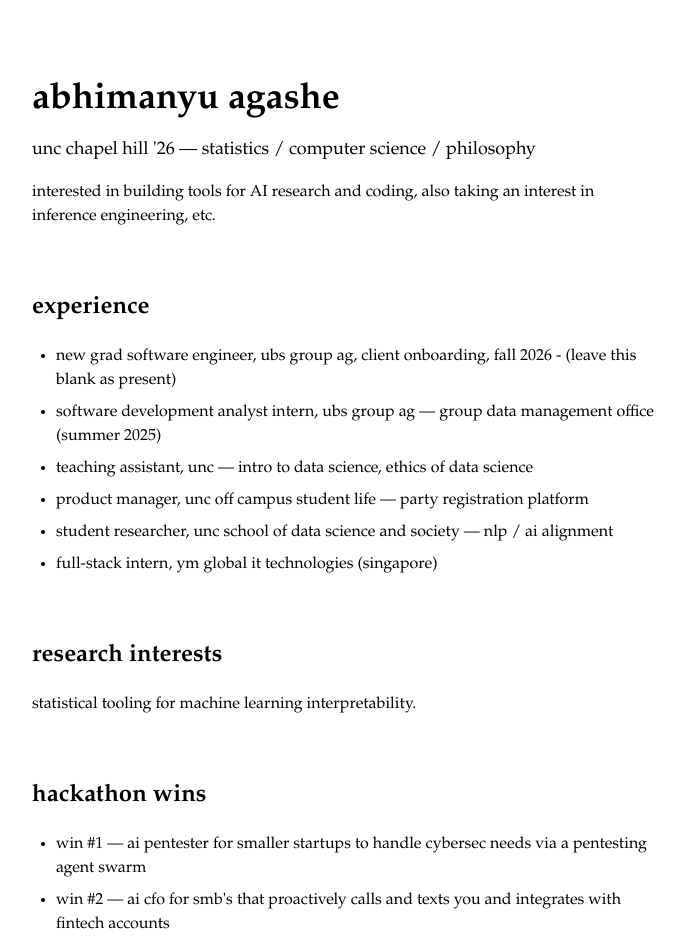
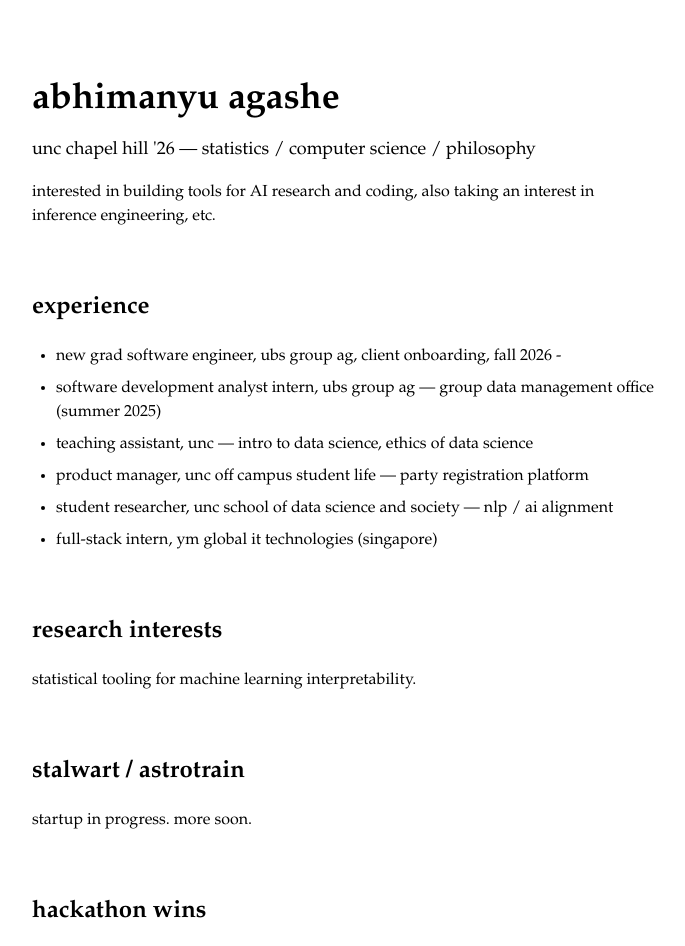
Before and after one commit to manyuagashe/manyuagashe.github.io, a React (Vite) app: page / in a window 1280 px wide. Shown: the top 946 px of the page, without its empty margins (296-981 px from the left). Built offline with nearby package versions, Linux system fonts and the light colour scheme; a web font is replaced by a local one.

Commit message:
Changes
Co-authored-by: manyuagashe <manyu@unc.edu>

```diff
--- a/src/pages/Index.tsx
+++ b/src/pages/Index.tsx
@@ -8,7 +8,7 @@ const Index = () => {
 
         <h2 className="text-2xl font-bold mb-5">experience</h2>
         <ul className="list-disc pl-6 space-y-2 text-base">
-          <li>new grad software engineer, ubs group ag, client onboarding, fall 2026 - (leave this blank as present)</li>
+          <li>new grad software engineer, ubs group ag, client onboarding, fall 2026 - </li>
           <li>software development analyst intern, ubs group ag — group data management office (summer 2025)</li>
           <li>teaching assistant, unc — intro to data science, ethics of data science</li>
           <li>product manager, unc off campus student life — party registration platform</li>
@@ -19,15 +19,15 @@ const Index = () => {
         <h2 className="text-2xl font-bold mt-16 mb-5">research interests</h2>
         <p className="text-base">statistical tooling for machine learning interpretability.</p>
 
+        <h2 className="text-2xl font-bold mt-16 mb-5">stalwart / astrotrain</h2>
+        <p className="text-base">startup in progress. more soon.</p>
+
         <h2 className="text-2xl font-bold mt-16 mb-5">hackathon wins</h2>
         <ul className="list-disc pl-6 space-y-2 text-base">
           <li>win #1 — ai pentester for smaller startups to handle cybersec needs via a pentesting agent swarm</li>
           <li>win #2 — ai cfo for smb's that proactively calls and texts you and integrates with fintech accounts</li>
           <li>win #3 — quantum solution for last mile delivery optimization problem</li>
         </ul>
-
-        <h2 className="text-2xl font-bold mt-16 mb-5">stalwart / astrotrain</h2>
-        <p className="text-base">startup in progress. more soon.</p>
 
         <h2 className="text-2xl font-bold mt-16 mb-5">contact</h2>
         <p className="text-base">
```
